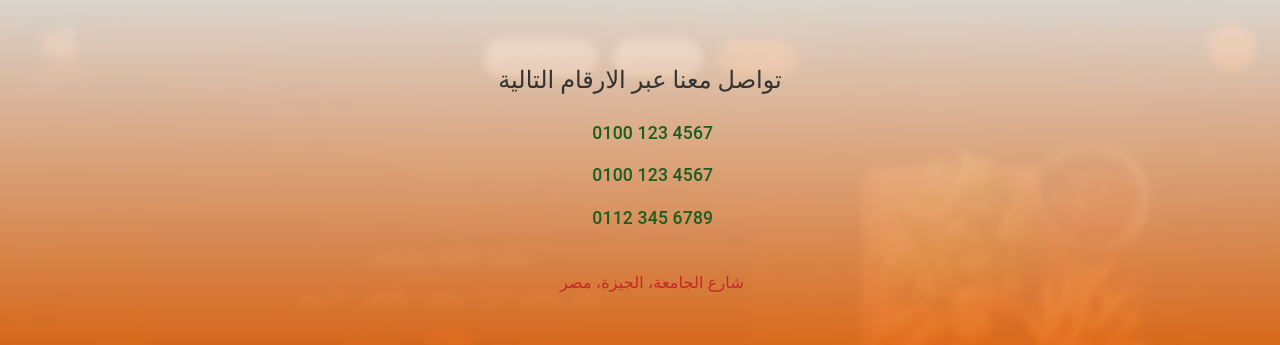
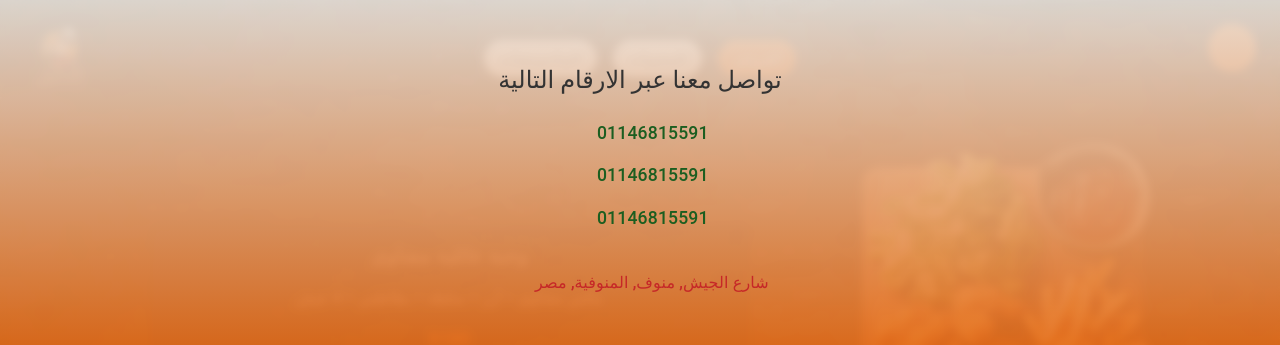
Before and after one commit to EsraaSoliman2003/Electronic-menu, a React (Vite) app: page / in a window 1280 px wide. Both pictures are taken after a click on the button 1226 px from the left and 746 px from the top of the page. Shown: the top 345 px of the page. Built offline with nearby package versions, Linux system fonts and the light colour scheme; some icons are missing.

Commit message:
add contact

```diff
--- a/src/components/ContactDrawer.jsx
+++ b/src/components/ContactDrawer.jsx
@@ -43,9 +43,15 @@ export default function ContactDrawer({ colors, isDrawerOpen }) {
       </Typography>
 
       <Box sx={{ display: "flex", flexDirection: "column", gap: 2 }}>
-        {["0100 123 4567"].map((phone, i) => (
+        {["01146815591"].map((phone, i) => (
+          <a
+            key={`wa-${i}`}
+            href={`https://wa.me/${phone}`}
+            target="_blank"
+            rel="noopener noreferrer"
+            style={{ textDecoration: "none" }}
+          >
             <Typography
-            key={i}
               sx={{
                 fontSize: "1.1rem",
                 display: "flex",
@@ -59,10 +65,16 @@ export default function ContactDrawer({ colors, isDrawerOpen }) {
               <WhatsAppIcon sx={{ color: "#25D366" }} />
               {phone}
             </Typography>
+          </a>
         ))}
-        {["0100 123 4567", "0112 345 6789"].map((phone, i) => (
+
+        {["01146815591", "01146815591"].map((phone, i) => (
+          <a
+            key={`call-${i}`}
+            href={`tel:${phone}`}
+            style={{ textDecoration: "none" }}
+          >
             <Typography
-            key={i}
               sx={{
                 fontSize: "1.1rem",
                 display: "flex",
@@ -76,8 +88,15 @@ export default function ContactDrawer({ colors, isDrawerOpen }) {
               <CallIcon sx={{ color: "blue" }} />
               {phone}
             </Typography>
+          </a>
         ))}
 
+        <a
+          href="https://maps.app.goo.gl/ZNAiFEbVqX4jSrXo7?g_st=com.google.maps.preview.copy"
+          target="_blank"
+          rel="noopener noreferrer"
+          style={{ textDecoration: "none" }}
+        >
           <Typography
             sx={{
               mt: 3,
@@ -90,8 +109,9 @@ export default function ContactDrawer({ colors, isDrawerOpen }) {
             }}
           >
             <LocationOnIcon sx={{ color: "#c62828" }} />
-          شارع الجامعة، الجيزة، مصر
+            شارع الجيش, منوف, المنوفية, مصر
           </Typography>
+        </a>
       </Box>
     </Box>
   );
```
Lines whose indentation alone changed are shown as unchanged.
